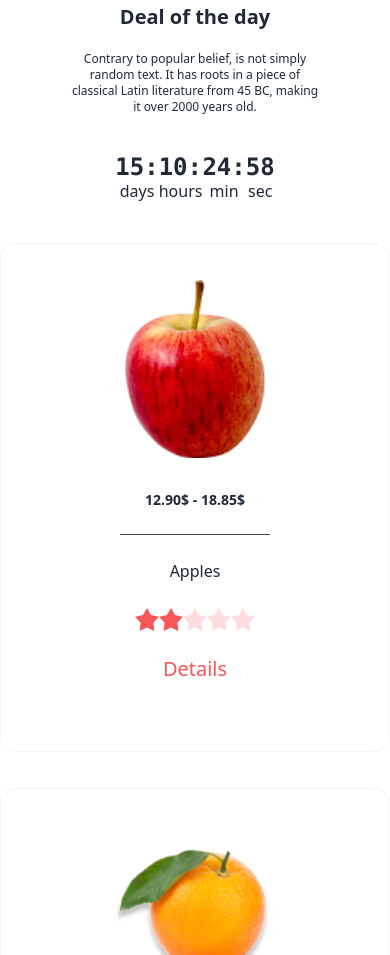
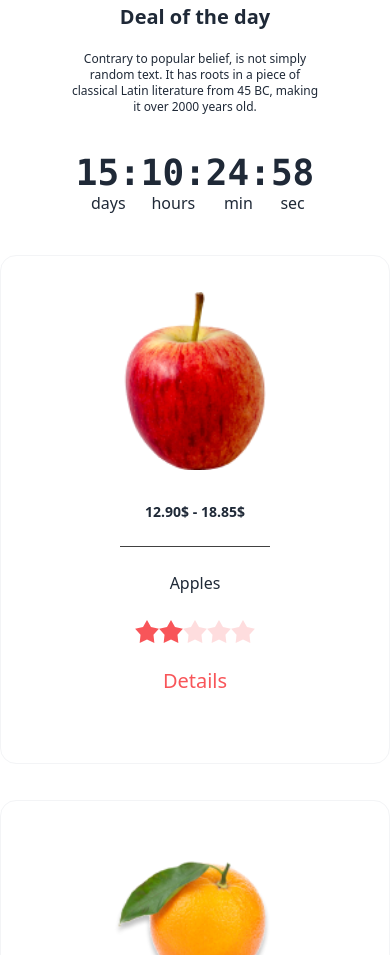
Before and after one commit to AALabonya/Fruits-Assignment-3, a plain HTML site: page index.html in a window 390 px wide. Shown: the part 782-1737 px from the top of the page. Drawn offline with nearby package versions, Linux system fonts and the light colour scheme.

Commit message:
responsive check

```diff
--- a/index.html
+++ b/index.html
@@ -220,25 +220,25 @@
                 <div class="flex justify-center mx-auto mt-5 mb-10 md:px-10 lg:px-0">
                     <div class="grid grid-flow-col md:gap-3 lg:gap-5 auto-cols-max">
                         <div class="flex flex-col text-center justify-center">
-                          <span class="countdown font-mono text-2xl md:text-4xl lg:text-5xl font-bold ">
+                          <span class="countdown font-mono text-4xl md:text-4xl lg:text-5xl font-bold ">
                             <span style="--value:15;"></span>:
                           </span>
                           days
                         </div>
                         <div class="flex flex-col text-center justify-center">
-                          <span class="countdown font-mono text-2xl md:text-4xl lg:text-5xl font-bold">
+                          <span class="countdown font-mono text-4xl md:text-4xl lg:text-5xl font-bold">
                             <span style="--value:10;"></span>:
                           </span>
                           hours
                         </div>
                         <div class="flex flex-col text-center justify-center">
-                          <span class="countdown font-mono text-2xl md:text-4xl lg:text-5xl font-bold">
+                          <span class="countdown font-mono text-4xl md:text-4xl lg:text-5xl font-bold">
                             <span style="--value:24;"></span>:
                           </span>
                           min
                         </div>
                         <div class="flex flex-col text-center justify-center">
-                          <span class="countdown font-mono text-2xl md:text-4xl lg:text-5xl font-bold">
+                          <span class="countdown font-mono text-4xl md:text-4xl lg:text-5xl font-bold">
                             <span style="--value:58;"></span>
                           </span>
                           sec
```
